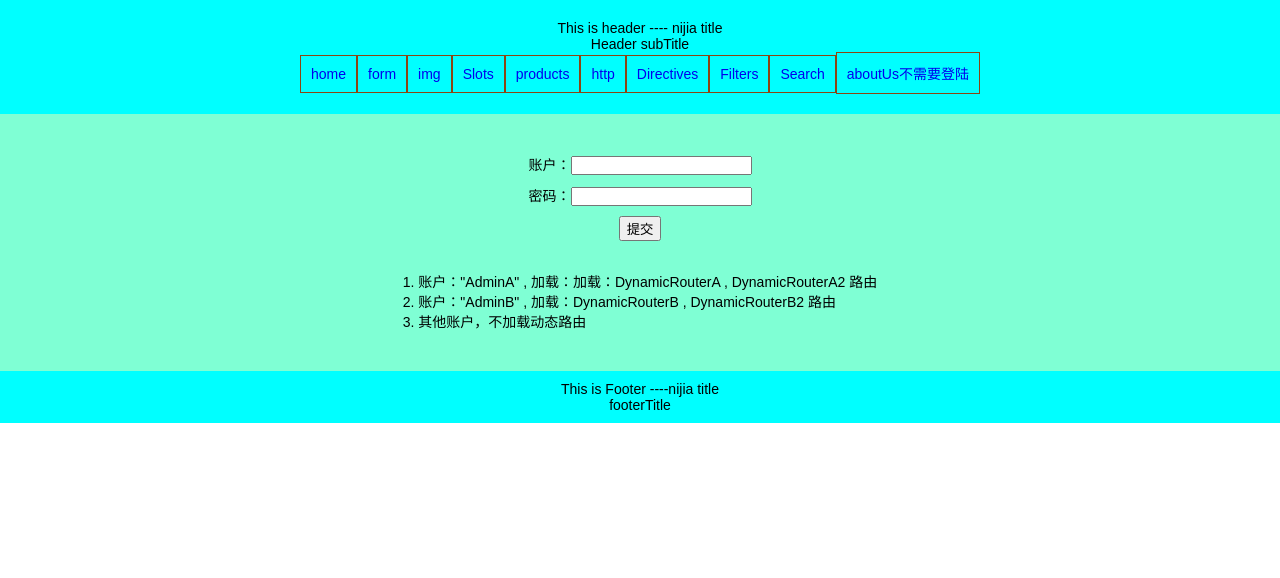
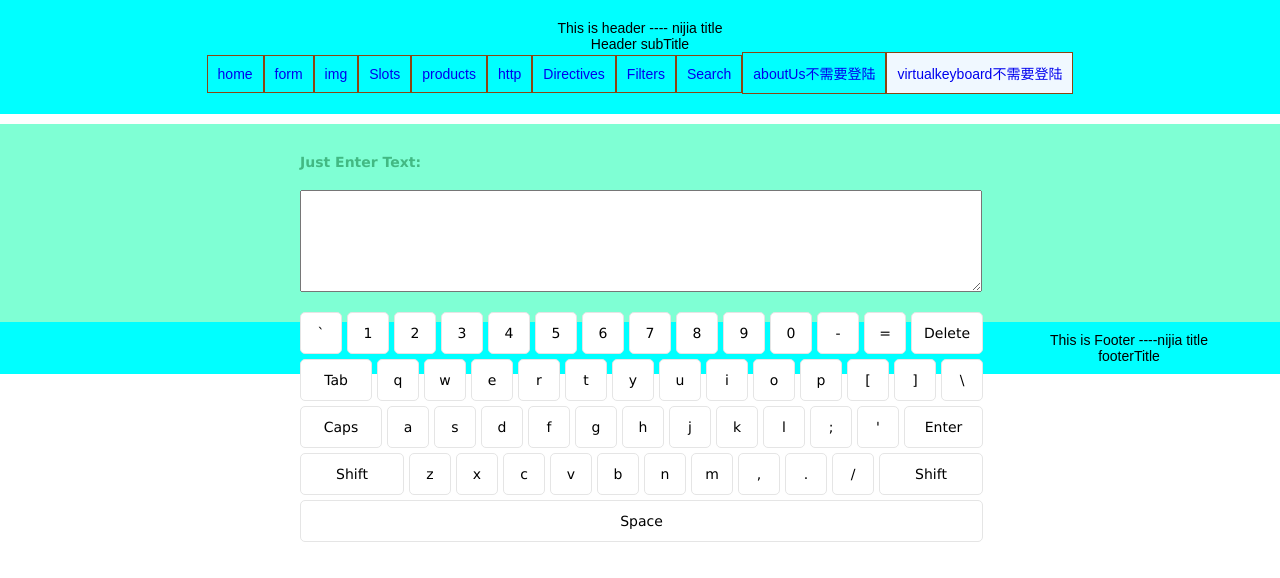
Before and after one commit to ziyuanzhang/vue-cli-demo, a Vue app: page /vue-cli-demo/virtualkeyboard in a window 1280 px wide. Before the commit this address led to /vue-cli-demo/Login. Shown: the top 578 px of the page. Built offline with nearby package versions, Linux system fonts and the light colour scheme.

Commit message:
添加虚拟键盘功能

```diff
--- a/src/components/Header.vue
+++ b/src/components/Header.vue
@@ -1,28 +1,52 @@
 <template>
   <header>
-      <h1 v-on:click="changeTitle">This is header ---- {{headerTitle}}</h1>
-      <p v-on:click="changeSubTitle">Header subTitle</p>
+    <h1 v-on:click="changeTitle">This is header ---- {{headerTitle}}</h1>
+    <p v-on:click="changeSubTitle">Header subTitle</p>
 
-      <ul>
-
-        <li><router-link exact to="/">home</router-link> </li>
-        <li><router-link  to="/form">form</router-link> </li>
-        <li><router-link  to="/img">img</router-link> </li>
-        <li><router-link  to="/Slots">Slots</router-link> </li>
-        <li><router-link  to="/products">products</router-link> </li>
-        <li><router-link  to="/http">http</router-link> </li>
-        <li><router-link  to="/Directives">Directives</router-link> </li>
-        <li><router-link  to="/Filters">Filters</router-link> </li>
-        <li><router-link  to="/Search">Search</router-link> </li>
-        <li><router-link  to="/aboutUs">aboutUs不需要登陆</router-link> </li>
-        <li v-if="loginBtnShow"><a @click="signOutFun()">Sign out</a></li>
-        <br/>
-      </ul>
+    <ul>
+      <li>
+        <router-link exact to="/">home</router-link>
+      </li>
+      <li>
+        <router-link to="/form">form</router-link>
+      </li>
+      <li>
+        <router-link to="/img">img</router-link>
+      </li>
+      <li>
+        <router-link to="/Slots">Slots</router-link>
+      </li>
+      <li>
+        <router-link to="/products">products</router-link>
+      </li>
+      <li>
+        <router-link to="/http">http</router-link>
+      </li>
+      <li>
+        <router-link to="/Directives">Directives</router-link>
+      </li>
+      <li>
+        <router-link to="/Filters">Filters</router-link>
+      </li>
+      <li>
+        <router-link to="/Search">Search</router-link>
+      </li>
+      <li>
+        <router-link to="/aboutUs">aboutUs不需要登陆</router-link>
+      </li>
+      <li>
+        <router-link to="/virtualkeyboard">virtualkeyboard不需要登陆</router-link>
+      </li>
+      <li v-if="loginBtnShow">
+        <a @click="signOutFun()">Sign out</a>
+      </li>
+      <br>
+    </ul>
   </header>
 </template>
 
 <script>
-import Bus from '../event.js'
+import Bus from "../event.js";
 
 export default {
   props: {
@@ -30,34 +54,34 @@ export default {
       style: String
     }
   },
-  data () {
+  data() {
     return {
       loginBtnShow: sessionStorage.loginBtnShow
-    }
+    };
   },
-  computed: { },
+  computed: {},
   methods: {
-    changeTitle: function () {
-      this.$emit('changeTitle', 'changeTitle')
+    changeTitle: function() {
+      this.$emit("changeTitle", "changeTitle");
     },
-    changeSubTitle: function () {
-      Bus.$emit('changeSubTitle', 'const subTitle')
+    changeSubTitle: function() {
+      Bus.$emit("changeSubTitle", "const subTitle");
     },
-    signOutFun: function () {
+    signOutFun: function() {
       if (sessionStorage.userName) {
-        this.loginBtnShow = false
-        this.$router.push({ name: 'login' })
+        this.loginBtnShow = false;
+        this.$router.push({ name: "login" });
         // sessionStorage.clear()
-        this.$store.commit('changeUser')
+        this.$store.commit("changeUser");
       }
     }
   },
-  created () {
-    Bus.$on('login', () => {
-      this.loginBtnShow = true
-    })
+  created() {
+    Bus.$on("login", () => {
+      this.loginBtnShow = true;
+    });
   }
-}
+};
 </script>
 <style scoped>
 header {
@@ -71,9 +95,9 @@ li {
 a {
   display: inline-block;
   border: 1px solid saddlebrown;
-  padding: 10px;;
+  padding: 10px;
 }
-.router-link-active{
+.router-link-active {
   background-color: aliceblue;
 }
 </style>
--- /dev/null
+++ b/src/components/virtualkeyboard/Keyboard.vue
@@ -0,0 +1,300 @@
+
+<template>
+  <ul class="keyboard">
+    <li
+      v-for="(key,index) in keyList"
+      :key="index"
+      track-by="$index"
+      :class="{delete: key === 'Delete', tab: key === 'Tab', capslock: key === 'Caps', enter: key === 'Enter', shift: key === 'Shift', space: key === 'Space', shifted: (key === 'Shift') && hasShifted, capsed: (key === 'Caps') && hasCapsed }"
+      v-text="key"
+      @click="clickKey(key)"
+    ></li>
+  </ul>
+</template>
+<script>
+export default {
+  data() {
+    return {
+      keyList: [],
+      normalKeyList: [],
+      shiftedKeyList: [],
+      capsedKeyList: [],
+      hasShifted: false,
+      hasCapsed: false,
+      keyboardText: ""
+    };
+  },
+  methods: {
+    clickKey(key) {
+      console.log("key:", key);
+      switch (key) {
+        case "Delete":
+          let kbt = this.keyboardText;
+          this.keyboardText = kbt.length
+            ? kbt.substring(0, kbt.length - 1)
+            : kbt;
+          break;
+        case "Tab":
+          this.keyboardText += "\t";
+          break;
+        case "Enter":
+          this.keyboardText += "\n";
+          break;
+        case "Space":
+          this.keyboardText += " ";
+          break;
+        case "Caps":
+          this.hasCapsed = !this.hasCapsed;
+          this.keyList = this.hasCapsed
+            ? this.capsedKeyList
+            : this.normalKeyList;
+          break;
+        case "Shift":
+          this.hasShifted = !this.hasShifted;
+          this.keyList = this.hasShifted
+            ? this.shiftedKeyList
+            : this.normalKeyList;
+          break;
+        default:
+          this.keyboardText += key.toString();
+          break;
+      }
+      console.log("keyboardText:", this.keyboardText);
+      this.$emit("virtualkeyboardEvent", this.keyboardText);
+    }
+  },
+  mounted() {
+    let normalKeyList = [
+      "`",
+      "1",
+      "2",
+      "3",
+      "4",
+      "5",
+      "6",
+      "7",
+      "8",
+      "9",
+      "0",
+      "-",
+      "=",
+      "Delete",
+      "Tab",
+      "q",
+      "w",
+      "e",
+      "r",
+      "t",
+      "y",
+      "u",
+      "i",
+      "o",
+      "p",
+      "[",
+      "]",
+      "\\",
+      "Caps",
+      "a",
+      "s",
+      "d",
+      "f",
+      "g",
+      "h",
+      "j",
+      "k",
+      "l",
+      ";",
+      "'",
+      "Enter",
+      "Shift",
+      "z",
+      "x",
+      "c",
+      "v",
+      "b",
+      "n",
+      "m",
+      ",",
+      ".",
+      "/",
+      "Shift",
+      "Space"
+    ];
+    let shiftedKeyList = [
+      "~",
+      "!",
+      "@",
+      "#",
+      "$",
+      "%",
+      "^",
+      "&",
+      "*",
+      "(",
+      ")",
+      "_",
+      "+",
+      "Delete",
+      "Tab",
+      "Q",
+      "W",
+      "E",
+      "R",
+      "T",
+      "Y",
+      "U",
+      "I",
+      "O",
+      "P",
+      "{",
+      "}",
+      "|",
+      "Caps",
+      "A",
+      "S",
+      "D",
+      "F",
+      "G",
+      "H",
+      "J",
+      "K",
+      "L",
+      ":",
+      '"',
+      "Enter",
+      "Shift",
+      "Z",
+      "X",
+      "C",
+      "V",
+      "B",
+      "N",
+      "M",
+      "<",
+      ">",
+      "?",
+      "Shift",
+      "Space"
+    ];
+    let capsedKeyList = [
+      "`",
+      "1",
+      "2",
+      "3",
+      "4",
+      "5",
+      "6",
+      "7",
+      "8",
+      "9",
+      "0",
+      "-",
+      "=",
+      "Delete",
+      "Tab",
+      "Q",
+      "W",
+      "E",
+      "R",
+      "T",
+      "Y",
+      "U",
+      "I",
+      "O",
+      "P",
+      "[",
+      "]",
+      "\\",
+      "Caps",
+      "A",
+      "S",
+      "D",
+      "F",
+      "G",
+      "H",
+      "J",
+      "K",
+      "L",
+      ";",
+      "'",
+      "Enter",
+      "Shift",
+      "Z",
+      "X",
+      "C",
+      "V",
+      "B",
+      "N",
+      "M",
+      ",",
+      ".",
+      "/",
+      "Shift",
+      "Space"
+    ];
+    this.keyList = this.normalKeyList = normalKeyList;
+    this.shiftedKeyList = shiftedKeyList;
+    this.capsedKeyList = capsedKeyList;
+  }
+};
+</script>
+<style lang="scss" scoped>
+.keyboard {
+  width: 688px;
+  margin: 0;
+  padding: 0;
+  list-style: none;
+  user-select: none;
+  li {
+    float: left;
+    margin: 0 5px 5px 0;
+    width: 40px;
+    height: 40px;
+    line-height: 40px;
+    text-align: center;
+    background: #fff;
+    border: 1px solid #e5e5e5;
+    border-radius: 5px;
+    &:hover {
+      position: relative;
+      border-color: gray;
+      cursor: pointer;
+    }
+    &:active {
+      top: 1px;
+      left: 1px;
+    }
+  }
+  .tab,
+  .delete {
+    width: 70px;
+  }
+  .capslock {
+    width: 80px;
+  }
+  .enter {
+    width: 77px;
+  }
+  .shift {
+    width: 102px;
+  }
+  .space {
+    clear: left;
+    width: 681px;
+  }
+  .shifted {
+    position: relative;
+    top: 1px;
+    left: 1px;
+    border-color: #e5e5e5;
+    cursor: pointer;
+  }
+  .capsed {
+    position: relative;
+    top: 1px;
+    left: 1px;
+    border-color: #e5e5e5;
+    cursor: pointer;
+  }
+}
+</style>
--- /dev/null
+++ b/src/components/virtualkeyboard/KeyboardContainer.vue
@@ -0,0 +1,48 @@
+<template>
+  <div id="app">
+    <h1>Just Enter Text:</h1>
+    <textarea type="text" v-model="keyboardText"></textarea>
+    <keyboard v-on:virtualkeyboardEvent="doSomething"></keyboard>
+  </div>
+</template>
+
+<script>
+import Keyboard from "./Keyboard";
+export default {
+  name: "App",
+  data() {
+    return {
+      keyboardText: ""
+    };
+  },
+  components: {
+    Keyboard
+  },
+  methods: {
+    doSomething(e) {
+      console.log(e);
+      this.keyboardText = e;
+    }
+  }
+};
+</script>
+
+<style lang="scss" scoped>
+#app {
+  width: 680px;
+  margin: 20px auto;
+  font-family: Verdana, Sans-Serif;
+  h1 {
+    color: #42b983;
+    font-weight: bold;
+  }
+  textarea {
+    display: block;
+    width: 100%;
+    min-height: 100px;
+    padding: 0;
+    margin: 20px 0;
+    font-size: 16px;
+  }
+}
+</style>
--- a/src/router/baseRouter.js
+++ b/src/router/baseRouter.js
@@ -1,25 +1,38 @@
-import Login from '../components/Login.vue'
-import form from '../components/form/form'
-import imgCon from '../components/img/imgCon.vue'
-import Img from '../components/img/Img.vue'
-import Slots from '../components/Slots'
-import AboutUS from '../components/AboutUS.vue'
-import home from '../components/home.vue'
+import Login from "../components/Login.vue";
+import form from "../components/form/form";
+import imgCon from "../components/img/imgCon.vue";
+import Img from "../components/img/Img.vue";
+import Slots from "../components/Slots";
+import AboutUS from "../components/AboutUS.vue";
+import home from "../components/home.vue";
+import KeyboardContainer from "../components/virtualkeyboard/KeyboardContainer.vue";
 
 const baseRoutes = [
-  {path: '/', name: 'home', component: home},
-  {path: '/Login', name: 'login', component: Login},
-  {path: '/aboutUs', name: 'aboutus', meta: {notLogin: true}, component: AboutUS},
-  {path: '/form', name: 'form', component: form},
-  {path: '/img',
-    name: 'img',
+  { path: "/", name: "home", component: home },
+  { path: "/Login", name: "login", component: Login },
+  {
+    path: "/aboutUs",
+    name: "aboutus",
+    meta: { notLogin: true },
+    component: AboutUS
+  },
+  {
+    path: "/virtualkeyboard",
+    name: "virtualkeyboard",
+    meta: { notLogin: true },
+    component: KeyboardContainer
+  },
+  { path: "/form", name: "form", component: form },
+  {
+    path: "/img",
+    name: "img",
     component: imgCon,
     children: [
-      {path: '', name: 'imgChildren', component: Img},
-      {path: ':id', name: 'imgChildren', component: Img}
+      { path: "", name: "imgChildren", component: Img },
+      { path: ":id", name: "imgChildren", component: Img }
     ]
   },
-  {path: '/Slots', name: 'Slots', component: Slots}
-]
+  { path: "/Slots", name: "Slots", component: Slots }
+];
 
-export default baseRoutes
+export default baseRoutes;
```
Also changed, not shown: package.json (+5 -2 lines), .eslintrc.js, 1 other file (tests, documents, lock files or other folders).
